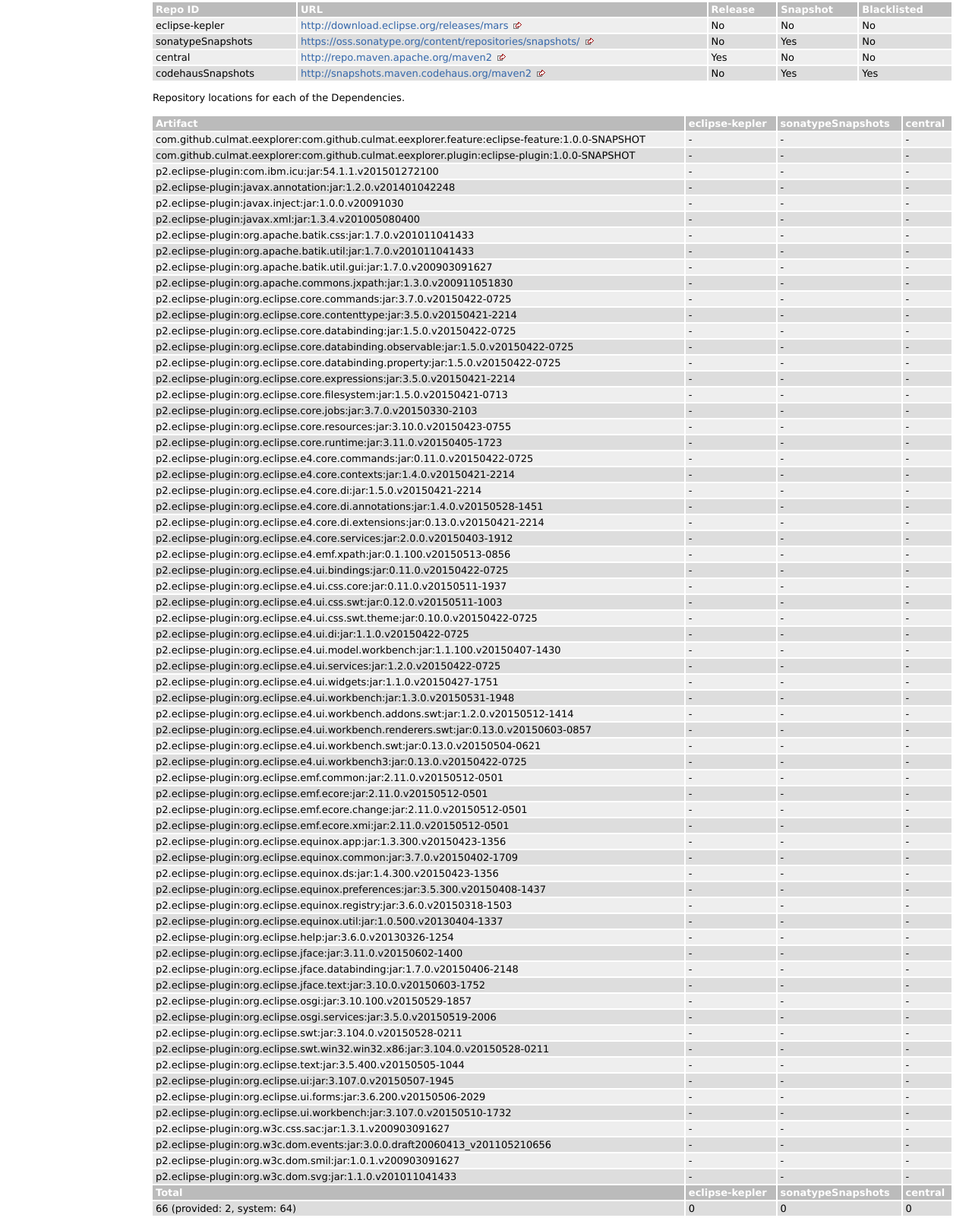
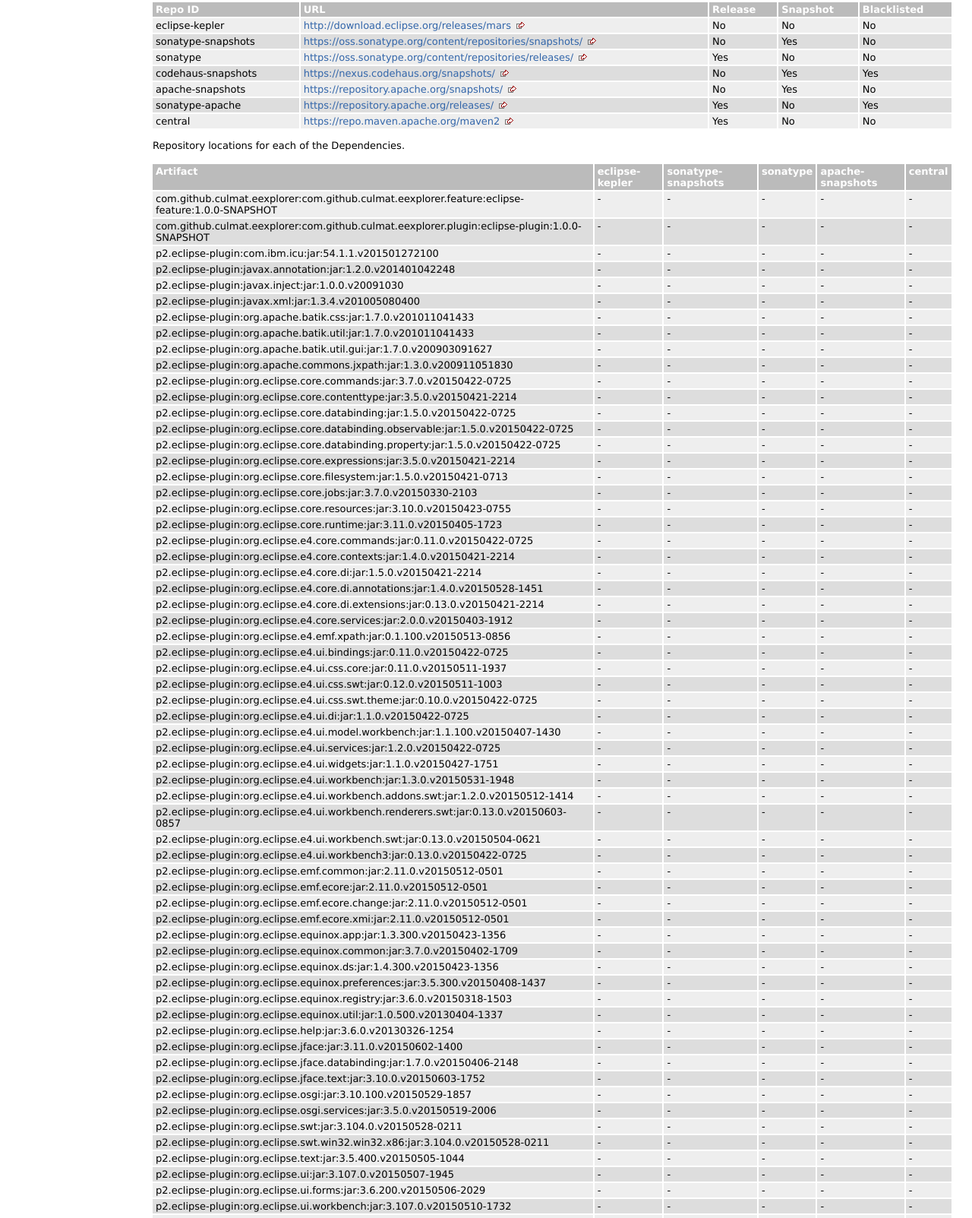
Before and after one commit to culmat/eExplorer, a plain HTML site: page updatesite/dependencies.html in a window 1280 px wide. Shown: the part 3507-5110 px from the top of the page at 76% size. Drawn offline with Linux system fonts and the light colour scheme.

Commit message:
Releasing update site for 0.0.1-SNAPSHOT

```diff
--- a/updatesite/dependencies.html
+++ b/updatesite/dependencies.html
@@ -1073,367 +1073,523 @@
 <td>No</td>
 <td>No</td></tr>
 <tr class="a">
-<td>sonatypeSnapshots</td>
+<td>sonatype-snapshots</td>
 <td><a class="externalLink" href="https://oss.sonatype.org/content/repositories/snapshots/">https://oss.sonatype.org/content/repositories/snapshots/</a></td>
 <td>No</td>
 <td>Yes</td>
 <td>No</td></tr>
 <tr class="b">
-<td>central</td>
-<td><a class="externalLink" href="http://repo.maven.apache.org/maven2">http://repo.maven.apache.org/maven2</a></td>
+<td>sonatype</td>
+<td><a class="externalLink" href="https://oss.sonatype.org/content/repositories/releases/">https://oss.sonatype.org/content/repositories/releases/</a></td>
 <td>Yes</td>
 <td>No</td>
 <td>No</td></tr>
 <tr class="a">
-<td>codehausSnapshots</td>
-<td><a class="externalLink" href="http://snapshots.maven.codehaus.org/maven2">http://snapshots.maven.codehaus.org/maven2</a></td>
+<td>codehaus-snapshots</td>
+<td><a class="externalLink" href="https://nexus.codehaus.org/snapshots/">https://nexus.codehaus.org/snapshots/</a></td>
 <td>No</td>
 <td>Yes</td>
-<td>Yes</td></tr></table>
+<td>Yes</td></tr>
+<tr class="b">
+<td>apache-snapshots</td>
+<td><a class="externalLink" href="https://repository.apache.org/snapshots/">https://repository.apache.org/snapshots/</a></td>
+<td>No</td>
+<td>Yes</td>
+<td>No</td></tr>
+<tr class="a">
+<td>sonatype-apache</td>
+<td><a class="externalLink" href="https://repository.apache.org/releases/">https://repository.apache.org/releases/</a></td>
+<td>Yes</td>
+<td>No</td>
+<td>Yes</td></tr>
+<tr class="b">
+<td>central</td>
+<td><a class="externalLink" href="https://repo.maven.apache.org/maven2">https://repo.maven.apache.org/maven2</a></td>
+<td>Yes</td>
+<td>No</td>
+<td>No</td></tr></table>
 <p>Repository locations for each of the Dependencies.</p>
 <table border="0" class="bodyTable">
 <tr class="a">
 <th>Artifact</th>
 <th>eclipse-kepler</th>
-<th>sonatypeSnapshots</th>
+<th>sonatype-snapshots</th>
+<th>sonatype</th>
+<th>apache-snapshots</th>
 <th>central</th></tr>
 <tr class="b">
 <td>com.github.culmat.eexplorer:com.github.culmat.eexplorer.feature:eclipse-feature:1.0.0-SNAPSHOT</td>
 <td>-</td>
 <td>-</td>
+<td>-</td>
+<td>-</td>
 <td>-</td></tr>
 <tr class="a">
 <td>com.github.culmat.eexplorer:com.github.culmat.eexplorer.plugin:eclipse-plugin:1.0.0-SNAPSHOT</td>
 <td>-</td>
 <td>-</td>
+<td>-</td>
+<td>-</td>
 <td>-</td></tr>
 <tr class="b">
 <td>p2.eclipse-plugin:com.ibm.icu:jar:54.1.1.v201501272100</td>
 <td>-</td>
 <td>-</td>
+<td>-</td>
+<td>-</td>
 <td>-</td></tr>
 <tr class="a">
 <td>p2.eclipse-plugin:javax.annotation:jar:1.2.0.v201401042248</td>
 <td>-</td>
 <td>-</td>
+<td>-</td>
+<td>-</td>
 <td>-</td></tr>
 <tr class="b">
 <td>p2.eclipse-plugin:javax.inject:jar:1.0.0.v20091030</td>
 <td>-</td>
 <td>-</td>
+<td>-</td>
+<td>-</td>
 <td>-</td></tr>
 <tr class="a">
 <td>p2.eclipse-plugin:javax.xml:jar:1.3.4.v201005080400</td>
 <td>-</td>
 <td>-</td>
+<td>-</td>
+<td>-</td>
 <td>-</td></tr>
 <tr class="b">
 <td>p2.eclipse-plugin:org.apache.batik.css:jar:1.7.0.v201011041433</td>
 <td>-</td>
 <td>-</td>
+<td>-</td>
+<td>-</td>
 <td>-</td></tr>
 <tr class="a">
 <td>p2.eclipse-plugin:org.apache.batik.util:jar:1.7.0.v201011041433</td>
 <td>-</td>
 <td>-</td>
+<td>-</td>
+<td>-</td>
 <td>-</td></tr>
 <tr class="b">
 <td>p2.eclipse-plugin:org.apache.batik.util.gui:jar:1.7.0.v200903091627</td>
 <td>-</td>
 <td>-</td>
+<td>-</td>
+<td>-</td>
 <td>-</td></tr>
 <tr class="a">
 <td>p2.eclipse-plugin:org.apache.commons.jxpath:jar:1.3.0.v200911051830</td>
 <td>-</td>
 <td>-</td>
+<td>-</td>
+<td>-</td>
 <td>-</td></tr>
 <tr class="b">
 <td>p2.eclipse-plugin:org.eclipse.core.commands:jar:3.7.0.v20150422-0725</td>
 <td>-</td>
 <td>-</td>
+<td>-</td>
+<td>-</td>
 <td>-</td></tr>
 <tr class="a">
 <td>p2.eclipse-plugin:org.eclipse.core.contenttype:jar:3.5.0.v20150421-2214</td>
 <td>-</td>
 <td>-</td>
+<td>-</td>
+<td>-</td>
 <td>-</td></tr>
 <tr class="b">
 <td>p2.eclipse-plugin:org.eclipse.core.databinding:jar:1.5.0.v20150422-0725</td>
 <td>-</td>
 <td>-</td>
+<td>-</td>
+<td>-</td>
 <td>-</td></tr>
 <tr class="a">
 <td>p2.eclipse-plugin:org.eclipse.core.databinding.observable:jar:1.5.0.v20150422-0725</td>
 <td>-</td>
 <td>-</td>
+<td>-</td>
+<td>-</td>
 <td>-</td></tr>
 <tr class="b">
 <td>p2.eclipse-plugin:org.eclipse.core.databinding.property:jar:1.5.0.v20150422-0725</td>
 <td>-</td>
 <td>-</td>
+<td>-</td>
+<td>-</td>
 <td>-</td></tr>
 <tr class="a">
 <td>p2.eclipse-plugin:org.eclipse.core.expressions:jar:3.5.0.v20150421-2214</td>
 <td>-</td>
 <td>-</td>
+<td>-</td>
+<td>-</td>
 <td>-</td></tr>
 <tr class="b">
 <td>p2.eclipse-plugin:org.eclipse.core.filesystem:jar:1.5.0.v20150421-0713</td>
 <td>-</td>
 <td>-</td>
+<td>-</td>
+<td>-</td>
 <td>-</td></tr>
 <tr class="a">
 <td>p2.eclipse-plugin:org.eclipse.core.jobs:jar:3.7.0.v20150330-2103</td>
 <td>-</td>
 <td>-</td>
+<td>-</td>
+<td>-</td>
 <td>-</td></tr>
 <tr class="b">
 <td>p2.eclipse-plugin:org.eclipse.core.resources:jar:3.10.0.v20150423-0755</td>
 <td>-</td>
 <td>-</td>
+<td>-</td>
+<td>-</td>
 <td>-</td></tr>
 <tr class="a">
 <td>p2.eclipse-plugin:org.eclipse.core.runtime:jar:3.11.0.v20150405-1723</td>
 <td>-</td>
 <td>-</td>
+<td>-</td>
+<td>-</td>
 <td>-</td></tr>
 <tr class="b">
 <td>p2.eclipse-plugin:org.eclipse.e4.core.commands:jar:0.11.0.v20150422-0725</td>
 <td>-</td>
 <td>-</td>
+<td>-</td>
+<td>-</td>
 <td>-</td></tr>
 <tr class="a">
 <td>p2.eclipse-plugin:org.eclipse.e4.core.contexts:jar:1.4.0.v20150421-2214</td>
 <td>-</td>
 <td>-</td>
+<td>-</td>
+<td>-</td>
 <td>-</td></tr>
 <tr class="b">
 <td>p2.eclipse-plugin:org.eclipse.e4.core.di:jar:1.5.0.v20150421-2214</td>
 <td>-</td>
 <td>-</td>
+<td>-</td>
+<td>-</td>
 <td>-</td></tr>
 <tr class="a">
 <td>p2.eclipse-plugin:org.eclipse.e4.core.di.annotations:jar:1.4.0.v20150528-1451</td>
 <td>-</td>
 <td>-</td>
+<td>-</td>
+<td>-</td>
 <td>-</td></tr>
 <tr class="b">
 <td>p2.eclipse-plugin:org.eclipse.e4.core.di.extensions:jar:0.13.0.v20150421-2214</td>
 <td>-</td>
 <td>-</td>
+<td>-</td>
+<td>-</td>
 <td>-</td></tr>
 <tr class="a">
 <td>p2.eclipse-plugin:org.eclipse.e4.core.services:jar:2.0.0.v20150403-1912</td>
 <td>-</td>
 <td>-</td>
+<td>-</td>
+<td>-</td>
 <td>-</td></tr>
 <tr class="b">
 <td>p2.eclipse-plugin:org.eclipse.e4.emf.xpath:jar:0.1.100.v20150513-0856</td>
 <td>-</td>
 <td>-</td>
+<td>-</td>
+<td>-</td>
 <td>-</td></tr>
 <tr class="a">
 <td>p2.eclipse-plugin:org.eclipse.e4.ui.bindings:jar:0.11.0.v20150422-0725</td>
 <td>-</td>
 <td>-</td>
+<td>-</td>
+<td>-</td>
 <td>-</td></tr>
 <tr class="b">
 <td>p2.eclipse-plugin:org.eclipse.e4.ui.css.core:jar:0.11.0.v20150511-1937</td>
 <td>-</td>
 <td>-</td>
+<td>-</td>
+<td>-</td>
 <td>-</td></tr>
 <tr class="a">
 <td>p2.eclipse-plugin:org.eclipse.e4.ui.css.swt:jar:0.12.0.v20150511-1003</td>
 <td>-</td>
 <td>-</td>
+<td>-</td>
+<td>-</td>
 <td>-</td></tr>
 <tr class="b">
 <td>p2.eclipse-plugin:org.eclipse.e4.ui.css.swt.theme:jar:0.10.0.v20150422-0725</td>
 <td>-</td>
 <td>-</td>
+<td>-</td>
+<td>-</td>
 <td>-</td></tr>
 <tr class="a">
 <td>p2.eclipse-plugin:org.eclipse.e4.ui.di:jar:1.1.0.v20150422-0725</td>
 <td>-</td>
 <td>-</td>
+<td>-</td>
+<td>-</td>
 <td>-</td></tr>
 <tr class="b">
 <td>p2.eclipse-plugin:org.eclipse.e4.ui.model.workbench:jar:1.1.100.v20150407-1430</td>
 <td>-</td>
 <td>-</td>
+<td>-</td>
+<td>-</td>
 <td>-</td></tr>
 <tr class="a">
 <td>p2.eclipse-plugin:org.eclipse.e4.ui.services:jar:1.2.0.v20150422-0725</td>
 <td>-</td>
 <td>-</td>
+<td>-</td>
+<td>-</td>
 <td>-</td></tr>
 <tr class="b">
 <td>p2.eclipse-plugin:org.eclipse.e4.ui.widgets:jar:1.1.0.v20150427-1751</td>
 <td>-</td>
 <td>-</td>
+<td>-</td>
+<td>-</td>
 <td>-</td></tr>
 <tr class="a">
 <td>p2.eclipse-plugin:org.eclipse.e4.ui.workbench:jar:1.3.0.v20150531-1948</td>
 <td>-</td>
 <td>-</td>
+<td>-</td>
+<td>-</td>
 <td>-</td></tr>
 <tr class="b">
 <td>p2.eclipse-plugin:org.eclipse.e4.ui.workbench.addons.swt:jar:1.2.0.v20150512-1414</td>
 <td>-</td>
 <td>-</td>
+<td>-</td>
+<td>-</td>
 <td>-</td></tr>
 <tr class="a">
 <td>p2.eclipse-plugin:org.eclipse.e4.ui.workbench.renderers.swt:jar:0.13.0.v20150603-0857</td>
 <td>-</td>
 <td>-</td>
+<td>-</td>
+<td>-</td>
 <td>-</td></tr>
 <tr class="b">
 <td>p2.eclipse-plugin:org.eclipse.e4.ui.workbench.swt:jar:0.13.0.v20150504-0621</td>
 <td>-</td>
 <td>-</td>
+<td>-</td>
+<td>-</td>
 <td>-</td></tr>
 <tr class="a">
 <td>p2.eclipse-plugin:org.eclipse.e4.ui.workbench3:jar:0.13.0.v20150422-0725</td>
 <td>-</td>
 <td>-</td>
+<td>-</td>
+<td>-</td>
 <td>-</td></tr>
 <tr class="b">
 <td>p2.eclipse-plugin:org.eclipse.emf.common:jar:2.11.0.v20150512-0501</td>
 <td>-</td>
 <td>-</td>
+<td>-</td>
+<td>-</td>
 <td>-</td></tr>
 <tr class="a">
 <td>p2.eclipse-plugin:org.eclipse.emf.ecore:jar:2.11.0.v20150512-0501</td>
 <td>-</td>
 <td>-</td>
+<td>-</td>
+<td>-</td>
 <td>-</td></tr>
 <tr class="b">
 <td>p2.eclipse-plugin:org.eclipse.emf.ecore.change:jar:2.11.0.v20150512-0501</td>
 <td>-</td>
 <td>-</td>
+<td>-</td>
+<td>-</td>
 <td>-</td></tr>
 <tr class="a">
 <td>p2.eclipse-plugin:org.eclipse.emf.ecore.xmi:jar:2.11.0.v20150512-0501</td>
 <td>-</td>
 <td>-</td>
+<td>-</td>
+<td>-</td>
 <td>-</td></tr>
 <tr class="b">
 <td>p2.eclipse-plugin:org.eclipse.equinox.app:jar:1.3.300.v20150423-1356</td>
 <td>-</td>
 <td>-</td>
+<td>-</td>
+<td>-</td>
 <td>-</td></tr>
 <tr class="a">
 <td>p2.eclipse-plugin:org.eclipse.equinox.common:jar:3.7.0.v20150402-1709</td>
 <td>-</td>
 <td>-</td>
+<td>-</td>
+<td>-</td>
 <td>-</td></tr>
 <tr class="b">
 <td>p2.eclipse-plugin:org.eclipse.equinox.ds:jar:1.4.300.v20150423-1356</td>
 <td>-</td>
 <td>-</td>
+<td>-</td>
+<td>-</td>
 <td>-</td></tr>
 <tr class="a">
 <td>p2.eclipse-plugin:org.eclipse.equinox.preferences:jar:3.5.300.v20150408-1437</td>
 <td>-</td>
 <td>-</td>
+<td>-</td>
+<td>-</td>
 <td>-</td></tr>
 <tr class="b">
 <td>p2.eclipse-plugin:org.eclipse.equinox.registry:jar:3.6.0.v20150318-1503</td>
 <td>-</td>
 <td>-</td>
+<td>-</td>
+<td>-</td>
 <td>-</td></tr>
 <tr class="a">
 <td>p2.eclipse-plugin:org.eclipse.equinox.util:jar:1.0.500.v20130404-1337</td>
 <td>-</td>
 <td>-</td>
+<td>-</td>
+<td>-</td>
 <td>-</td></tr>
 <tr class="b">
 <td>p2.eclipse-plugin:org.eclipse.help:jar:3.6.0.v20130326-1254</td>
 <td>-</td>
 <td>-</td>
+<td>-</td>
+<td>-</td>
 <td>-</td></tr>
 <tr class="a">
 <td>p2.eclipse-plugin:org.eclipse.jface:jar:3.11.0.v20150602-1400</td>
 <td>-</td>
 <td>-</td>
+<td>-</td>
+<td>-</td>
 <td>-</td></tr>
 <tr class="b">
 <td>p2.eclipse-plugin:org.eclipse.jface.databinding:jar:1.7.0.v20150406-2148</td>
 <td>-</td>
 <td>-</td>
+<td>-</td>
+<td>-</td>
 <td>-</td></tr>
 <tr class="a">
 <td>p2.eclipse-plugin:org.eclipse.jface.text:jar:3.10.0.v20150603-1752</td>
 <td>-</td>
 <td>-</td>
+<td>-</td>
+<td>-</td>
 <td>-</td></tr>
 <tr class="b">
 <td>p2.eclipse-plugin:org.eclipse.osgi:jar:3.10.100.v20150529-1857</td>
 <td>-</td>
 <td>-</td>
+<td>-</td>
+<td>-</td>
 <td>-</td></tr>
 <tr class="a">
 <td>p2.eclipse-plugin:org.eclipse.osgi.services:jar:3.5.0.v20150519-2006</td>
 <td>-</td>
 <td>-</td>
+<td>-</td>
+<td>-</td>
 <td>-</td></tr>
 <tr class="b">
 <td>p2.eclipse-plugin:org.eclipse.swt:jar:3.104.0.v20150528-0211</td>
 <td>-</td>
 <td>-</td>
+<td>-</td>
+<td>-</td>
 <td>-</td></tr>
 <tr class="a">
 <td>p2.eclipse-plugin:org.eclipse.swt.win32.win32.x86:jar:3.104.0.v20150528-0211</td>
 <td>-</td>
 <td>-</td>
+<td>-</td>
+<td>-</td>
 <td>-</td></tr>
 <tr class="b">
 <td>p2.eclipse-plugin:org.eclipse.text:jar:3.5.400.v20150505-1044</td>
 <td>-</td>
 <td>-</td>
+<td>-</td>
+<td>-</td>
 <td>-</td></tr>
 <tr class="a">
 <td>p2.eclipse-plugin:org.eclipse.ui:jar:3.107.0.v20150507-1945</td>
 <td>-</td>
 <td>-</td>
+<td>-</td>
+<td>-</td>
 <td>-</td></tr>
 <tr class="b">
 <td>p2.eclipse-plugin:org.eclipse.ui.forms:jar:3.6.200.v20150506-2029</td>
 <td>-</td>
 <td>-</td>
+<td>-</td>
+<td>-</td>
 <td>-</td></tr>
 <tr class="a">
 <td>p2.eclipse-plugin:org.eclipse.ui.workbench:jar:3.107.0.v20150510-1732</td>
 <td>-</td>
 <td>-</td>
+<td>-</td>
+<td>-</td>
 <td>-</td></tr>
 <tr class="b">
 <td>p2.eclipse-plugin:org.w3c.css.sac:jar:1.3.1.v200903091627</td>
 <td>-</td>
 <td>-</td>
+<td>-</td>
+<td>-</td>
 <td>-</td></tr>
 <tr class="a">
 <td>p2.eclipse-plugin:org.w3c.dom.events:jar:3.0.0.draft20060413_v201105210656</td>
 <td>-</td>
 <td>-</td>
+<td>-</td>
+<td>-</td>
 <td>-</td></tr>
 <tr class="b">
 <td>p2.eclipse-plugin:org.w3c.dom.smil:jar:1.0.1.v200903091627</td>
 <td>-</td>
 <td>-</td>
+<td>-</td>
+<td>-</td>
 <td>-</td></tr>
 <tr class="a">
 <td>p2.eclipse-plugin:org.w3c.dom.svg:jar:1.1.0.v201011041433</td>
+<td>-</td>
+<td>-</td>
 <td>-</td>
 <td>-</td>
 <td>-</td></tr>
 <tr class="b">
 <th>Total</th>
 <th>eclipse-kepler</th>
-<th>sonatypeSnapshots</th>
+<th>sonatype-snapshots</th>
+<th>sonatype</th>
+<th>apache-snapshots</th>
 <th>central</th></tr>
 <tr class="a">
 <td>66 (provided: 2, system: 64)</td>
+<td>0</td>
+<td>0</td>
 <td>0</td>
 <td>0</td>
 <td>0</td></tr></table></div>
--- a/updatesite/site.xml
+++ b/updatesite/site.xml
@@ -1,4 +1,4 @@
 <?xml version="1.0" encoding="UTF-8"?>
 <site>
-   <feature url="features/com.github.culmat.eexplorer.feature_1.0.0.201509031956.jar" id="com.github.culmat.eexplorer.feature" version="1.0.0.201509031956" os="win32"/>
+   <feature url="features/com.github.culmat.eexplorer.feature_1.0.0.201509032009.jar" id="com.github.culmat.eexplorer.feature" version="1.0.0.201509032009" os="win32"/>
 </site>
```
Also changed, not shown: 6 other files.
